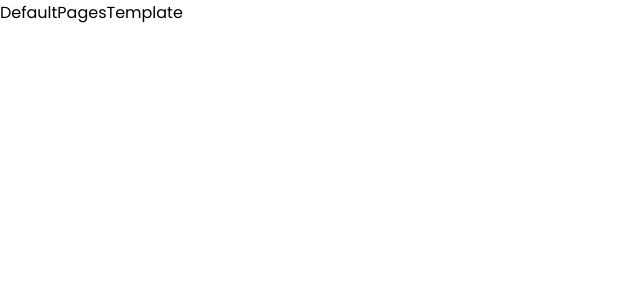
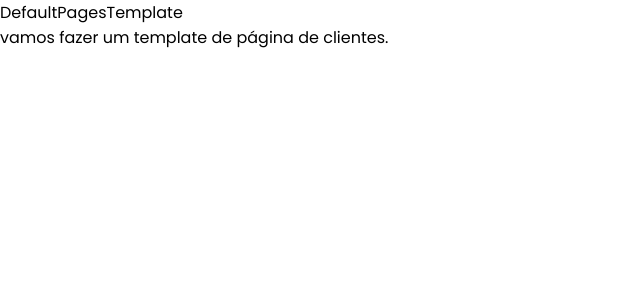
Before and after one commit to PedroHGaspar/intern_system_jobs, a React (Create React App) app in the folder intern_software/: page /dashboard in a window 1280 px wide. Shown: the top 300 px of the page, without its empty margins (0-640 px from the left). Built offline with nearby package versions, Linux system fonts and the light colour scheme; no server answers.

Commit message:
template

```diff
--- a/intern_software/src/Components/DefaultPagesTemplate.jsx
+++ b/intern_software/src/Components/DefaultPagesTemplate.jsx
@@ -4,6 +4,7 @@ const DefaultPagesTemplate = () => {
   return (
     <>
       <div>DefaultPagesTemplate</div>
+      <p>vamos fazer um template de página de clientes.</p>
     </>
   )
 }
```
